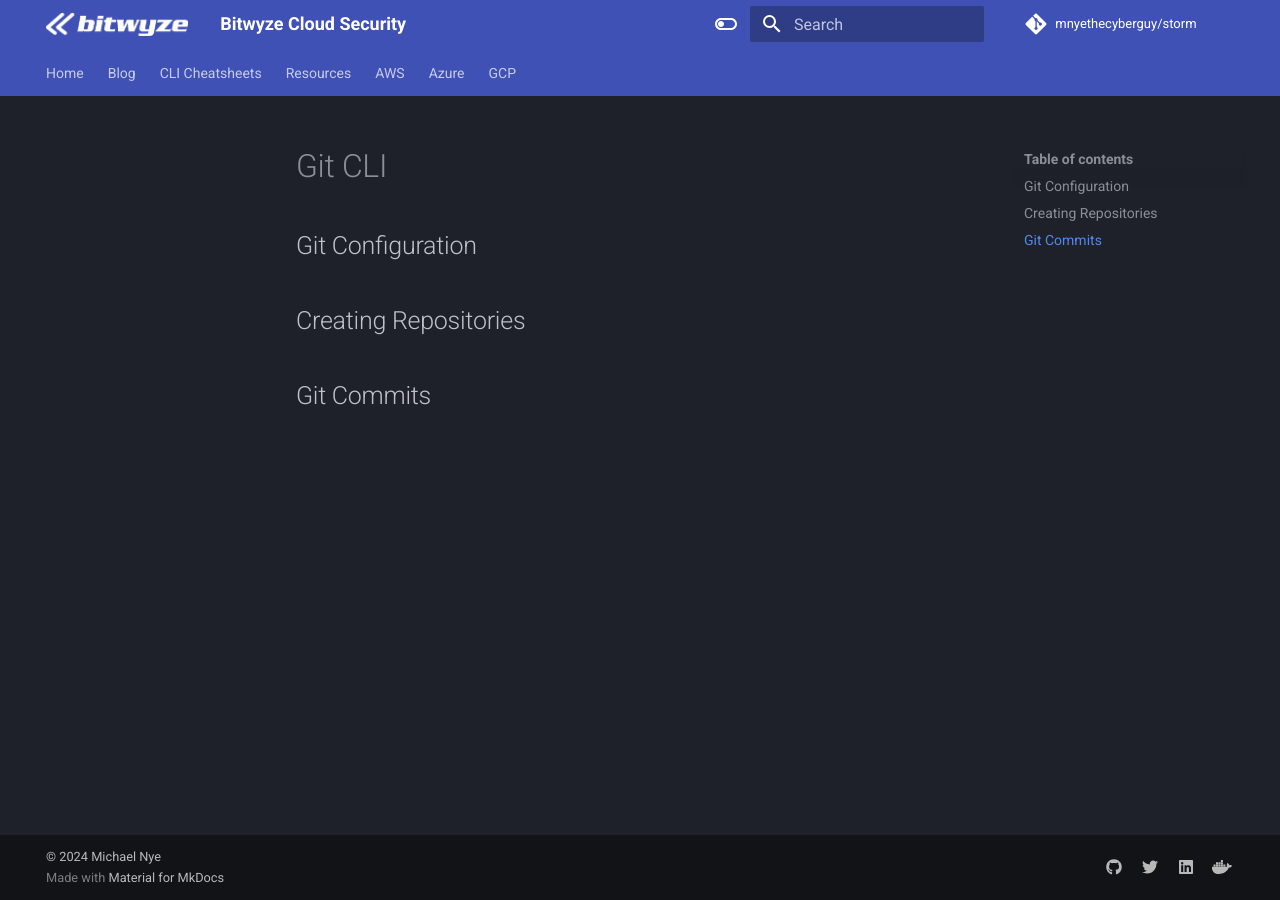
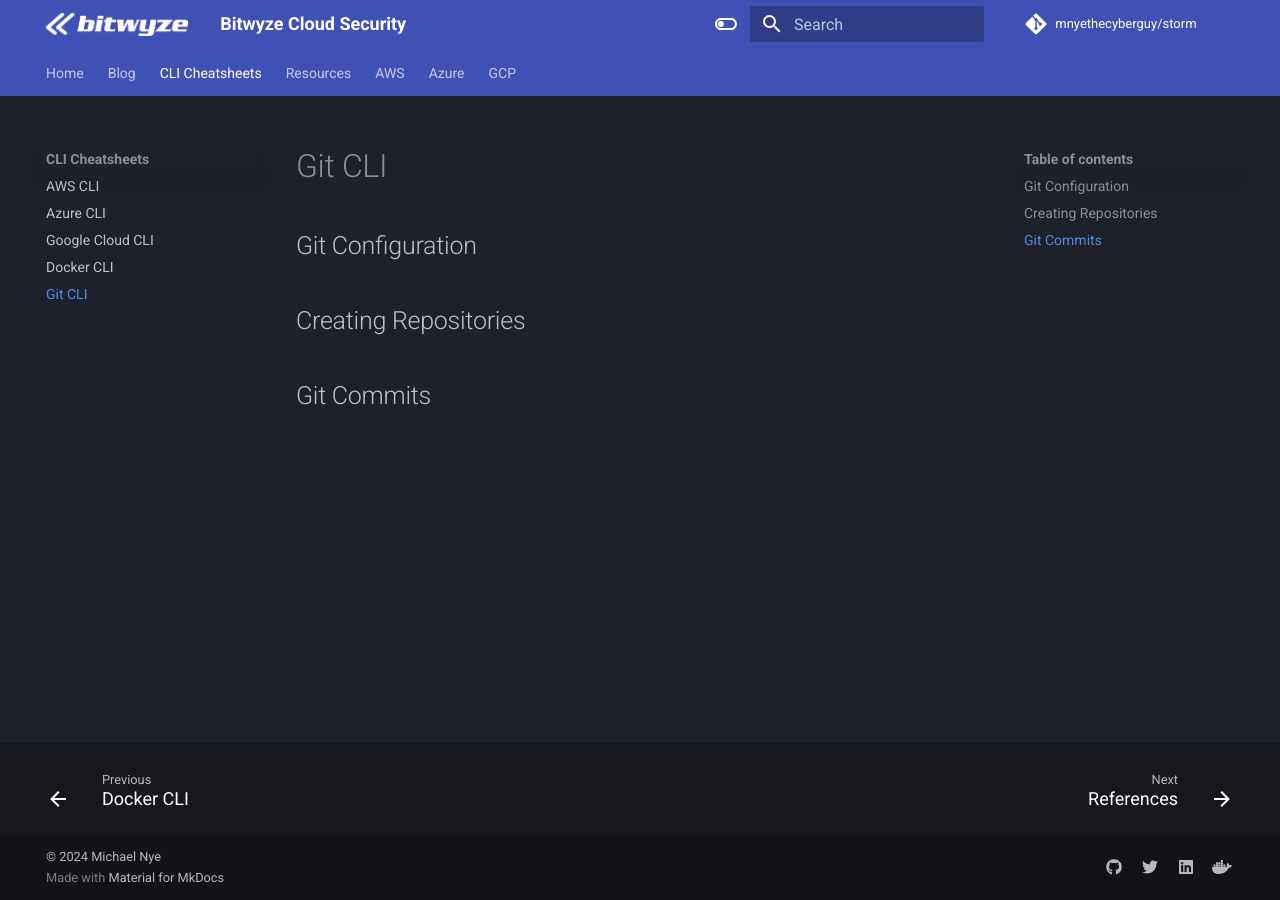
Before and after one commit to mnyethecyberguy/storm, an MkDocs documentation site: the page built from docs/cli/gitcli.md, in a window 1280 px wide. Built offline with MkDocs 1.6.1 and Material for MkDocs 9.7.7, drawn with Linux system fonts in a browser that asks for light colours; comment, search, counter and statistics services are not loaded.

Commit message:
Updated mkdocs.yml

```diff
--- a/mkdocs.yml
+++ b/mkdocs.yml
@@ -69,6 +69,7 @@
     - Azure CLI: cli/azcli.md
     - Google Cloud CLI: cli/gcloudcli.md
     - Docker CLI: cli/dockercli.md
+    - Git CLI: cli/gitcli.md
   - Resources:
     - References: resources/references.md
     - SANS Cloud Security: https://www.sans.org/cloud-security
```
